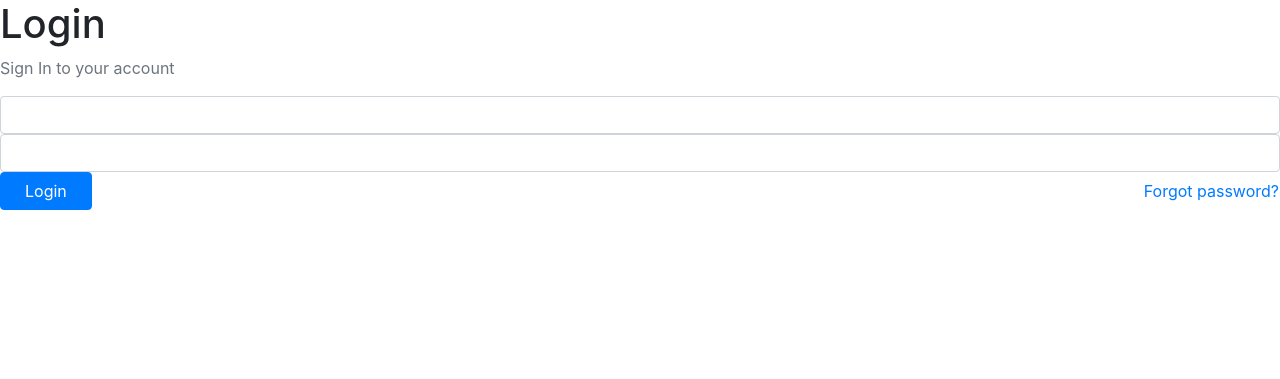
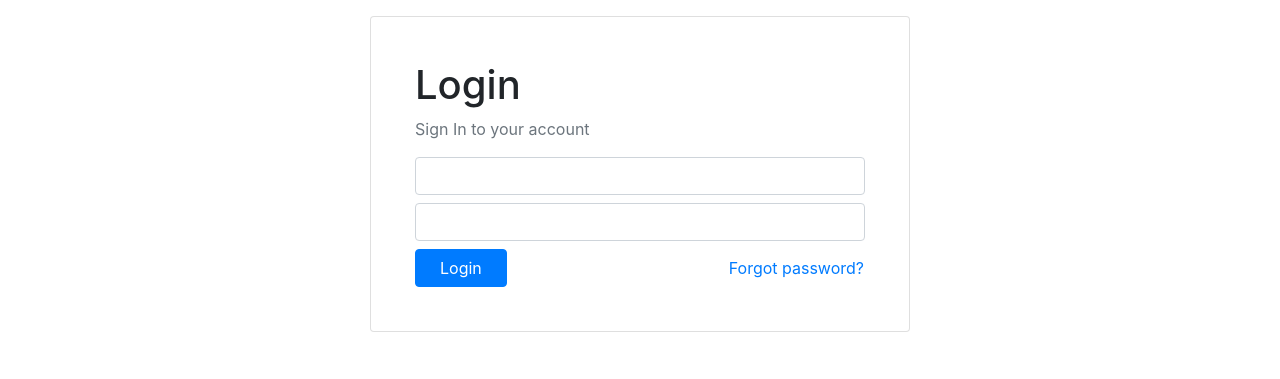
Before and after one commit to rinkeshmakwana/ProjectManagementSystem, a Django app: page /users/login/ in a window 1280 px wide. Shown: the part 56-435 px from the top of the page. Run offline with Django 3.2, Linux system fonts and the light colour scheme; some libraries are stand-ins or nearby versions.

```diff
--- a/users/templates/users/login.html
+++ b/users/templates/users/login.html
@@ -1,18 +1,18 @@
 {% extends 'projects/base.html' %}
-
-{% block title %}Login{% endblock %}
-
-
+{% block title %} Login {% endblock %}
 {% block content %}
-    <form method="post" action="">
+<div class="container animated fadeIn mt-3">
+  <div class="row justify-content-center">
+    <div class="col-6">
+      <div class="card-group">
+        <div class="card p-4 mb-5">
+          <div class="card-body">
             <form method="post" action="{% url 'login' %}">
               {% csrf_token %}
               <h1>Login</h1>
               <p class="text-muted">Sign In to your account</p>
-
-                <input type="text" name="username" class="form-control">
-
-                <input type="password" name="password" class="form-control">
+              <input type="text" name="username" class="form-control mb-2" />
+              <input type="password" name="password" class="form-control mb-2" />
               <div class="row">
                 <div class="col-6">
                   <button type="submit" class="btn btn-primary px-4">Login</button>
@@ -27,5 +27,10 @@
                 {% endif %}
               </div>
             </form>
-    </form>
+          </div>
+        </div>
+      </div>
+    </div>
+  </div>
+</div>
 {% endblock %}
```
Also changed, not shown: db.sqlite3, 1 other file. Lines whose indentation alone changed are shown as unchanged.
